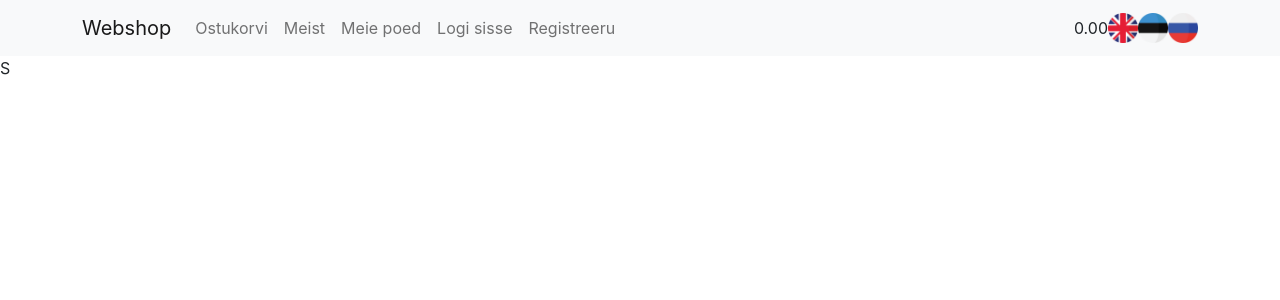
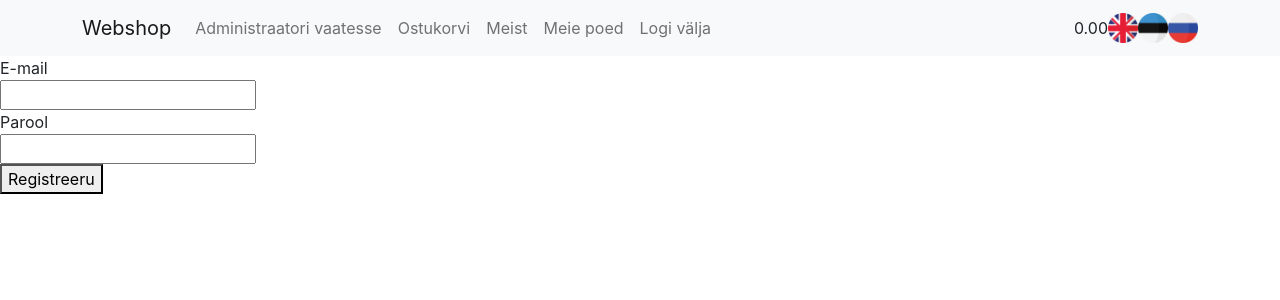
Before and after one commit to vahermihkel/React-09-2022, a React (Create React App) app in the folder webshop/: page /signup in a window 1280 px wide. Shown: the top 300 px of the page. Built offline with nearby package versions, Linux system fonts and the light colour scheme; no server answers; sample sign-in values are in the browser's storage.

Commit message:
Firebase auth API

```diff
--- a/webshop/src/App.jsx
+++ b/webshop/src/App.jsx
@@ -1,4 +1,4 @@
-import { Route, Routes } from 'react-router-dom';
+import { Navigate, Route, Routes } from 'react-router-dom';
 import './App.css';
 import HomePage from './pages/HomePage';
 import Cart from './pages/Cart';
@@ -14,8 +14,12 @@
 import NavigationBar from './components/NavigationBar';
 import Login from './pages/Login';
 import Signup from './pages/Signup';
+import { useContext } from 'react';
+import AuthContext from './store/AuthContext';
 
 function App() {
+  const authCtx = useContext(AuthContext);
+
   return (
     <div className="App">
 
@@ -29,12 +33,18 @@
         <Route path="products/:id" element={ <SingleProduct /> } />
         <Route path="login" element={ <Login /> } />
         <Route path="signup" element={ <Signup /> } />
+        { authCtx.isLoggedIn === true && <>
           <Route path="admin" element={ <AdminHome /> } />
           <Route path="admin/add-product" element={ <AddProduct /> } />
           <Route path="admin/edit-product/:id" element={ <EditProduct /> } />
           <Route path="admin/maintain-products" element={ <MaintainProducts /> } />
           <Route path="admin/maintain-shops" element={ <MaintainShops /> } />
           <Route path="admin/maintain-categories" element={ <MaintainCategories /> } />
+        </>}
+        { authCtx.isLoggedIn === false && <>
+          <Route path="admin/*" element={ <Navigate to="/login" /> } />
+        </>}
+        <Route path="*" element={ <div>404 Not Found</div> } />
       </Routes>
     </div>
   );
--- a/webshop/src/components/NavigationBar.jsx
+++ b/webshop/src/components/NavigationBar.jsx
@@ -15,12 +15,12 @@
     localStorage.setItem("language", newLang);
   }
 
-  const login = () => {
-    authCtx.setIsLoggedIn(true);
-  }
+  // const login = () => {
+  //   authCtx.setIsLoggedIn(true);
+  // }
 
   const logout = () => {
-    authCtx.setIsLoggedIn(false);
+    authCtx.logout();
   }
 
   return (
--- a/webshop/src/pages/Login.jsx
+++ b/webshop/src/pages/Login.jsx
@@ -1,6 +1,43 @@
+import { useContext } from "react";
+import { useRef, useState } from "react";
+import { useNavigate } from "react-router-dom";
+import AuthContext from "../store/AuthContext";
 
 function Login() {
-  return ( <div>L</div> );
+  const emailRef = useRef();
+  const passwordRef = useRef();
+  const url = "https://identitytoolkit.googleapis.com/v1/accounts:signInWithPassword?key=AIzaSyAW2GJ7KQCmBaPRW5FMU3thfNJ5VMuYMmQ";
+  const [message, setMessage] = useState("");
+  const navigate = useNavigate();
+  const authCtx = useContext(AuthContext);
+
+  const login = () => {
+    const user = {
+      email: emailRef.current.value,
+      password: passwordRef.current.value,
+      returnSecureToken: true
+    }
+    fetch(url, {method: "POST", body: JSON.stringify(user)})
+      .then(res => res.json())
+      .then(json => {
+        if (json.error) {
+          setMessage(json.error.message);
+        } else {
+          navigate("/admin");
+          authCtx.login(json.idToken);
+        }
+      })
+  }
+
+  return (
+    <div>
+      <div>{message}</div>
+      <label>E-mail</label> <br />
+      <input ref={emailRef} type="text" /> <br />
+      <label>Parool</label> <br />
+      <input ref={passwordRef} type="text" /> <br />
+      <button onClick={login}>Logi sisse</button>
+    </div> );
 }
 
 export default Login;
--- a/webshop/src/pages/Signup.jsx
+++ b/webshop/src/pages/Signup.jsx
@@ -1,6 +1,45 @@
+import { useContext } from "react";
+import { useRef, useState } from "react";
+import { useNavigate } from "react-router-dom";
+import AuthContext from "../store/AuthContext";
 
 function Signup() {
-  return ( <div>S</div> );
+  const emailRef = useRef();
+  const passwordRef = useRef();
+  const url = "https://identitytoolkit.googleapis.com/v1/accounts:signUp?key=AIzaSyAW2GJ7KQCmBaPRW5FMU3thfNJ5VMuYMmQ";
+  const [message, setMessage] = useState("");
+  const navigate = useNavigate();
+  const authCtx = useContext(AuthContext);
+
+  const addUser = () => {
+    const newUser = {
+      email: emailRef.current.value,
+      password: passwordRef.current.value,
+      returnSecureToken: true
+    }
+    fetch(url, {method: "POST", body: JSON.stringify(newUser)})
+      .then(res => res.json())
+      .then(json => {
+        if (json.error) {
+          setMessage(json.error.message);
+        } else {
+          navigate("/admin");
+          // authCtx.setIsLoggedIn(true);
+          // sessionStorage.setItem("token", json.idToken);
+          authCtx.login(json.idToken);
+        }
+      })
+  }
+
+  return (
+    <div>
+      <div>{message}</div>
+      <label>E-mail</label> <br />
+      <input ref={emailRef} type="text" /> <br />
+      <label>Parool</label> <br />
+      <input ref={passwordRef} type="text" /> <br />
+      <button onClick={addUser}>Registreeru</button>
+    </div> );
 }
 
 export default Signup;
--- a/webshop/src/pages/admin/AddProduct.jsx
+++ b/webshop/src/pages/admin/AddProduct.jsx
@@ -9,10 +9,11 @@
   const idRef = useRef();
   const nameRef = useRef();
   const priceRef = useRef();
-  const imageRef = useRef();
+  // const imageRef = useRef();
   const categoryRef = useRef();
   const descriptionRef = useRef();
   const activeRef = useRef();
+  const [image, setImage] = useState("");
 
   useEffect(() => {
     fetch("https://react-09-22-default-rtdb.europe-west1.firebasedatabase.app/products.json")
@@ -27,7 +28,8 @@
   const addNewProduct = () => {
     const newProduct = {
       "id": Number(idRef.current.value),
-      "image": imageRef.current.value,
+      // "image": imageUrl === true ? imageRef.current.value : image,
+      "image": image,
       "name": nameRef.current.value,
       "price": Number(priceRef.current.value),
       "description": descriptionRef.current.value,
@@ -40,7 +42,7 @@
       body: JSON.stringify(products)
     }).then(() => {
       idRef.current.value = "";
-      imageRef.current.value = "";
+      // imageRef.current.value = "";
       nameRef.current.value = "";
       priceRef.current.value = "";
       descriptionRef.current.value = "";
@@ -72,7 +74,7 @@
       <input ref={priceRef} type="number" /> <br />
       <label>Image</label> <br />
       {/* <input ref={imageRef} type="text" /> <br /> */}
-      <FileUpload />
+      <FileUpload onSendPictureUrl={setImage} />
       <label>Category</label> <br />
       {/* <input ref={categoryRef} type="text" /> <br /> */}
       <select ref={categoryRef}>
--- a/webshop/src/store/AuthContext.jsx
+++ b/webshop/src/store/AuthContext.jsx
@@ -3,13 +3,24 @@
 const AuthContext = createContext(null);
 
 export const AuthContextProvider = (props) => {
-  const [loggedIn, setLoggedIn] = useState(false);
+  const [loggedIn, setLoggedIn] = useState(sessionStorage.getItem("token") ? true : false);
 
+  const loginHandler = (newToken) => {
+    setLoggedIn(true);
+    sessionStorage.setItem("token", newToken);
+  }
+
+  const logoutHandler = () => {
+    setLoggedIn(false);
+    sessionStorage.removeItem("token");
+  }
 
   return (
     <AuthContext.Provider value={{
       isLoggedIn: loggedIn,
-      setIsLoggedIn: setLoggedIn
+      // setIsLoggedIn: setLoggedIn
+      login: loginHandler,
+      logout: logoutHandler
     }}>
       {props.children}
     </AuthContext.Provider>
```
Lines whose indentation alone changed are shown as unchanged.
